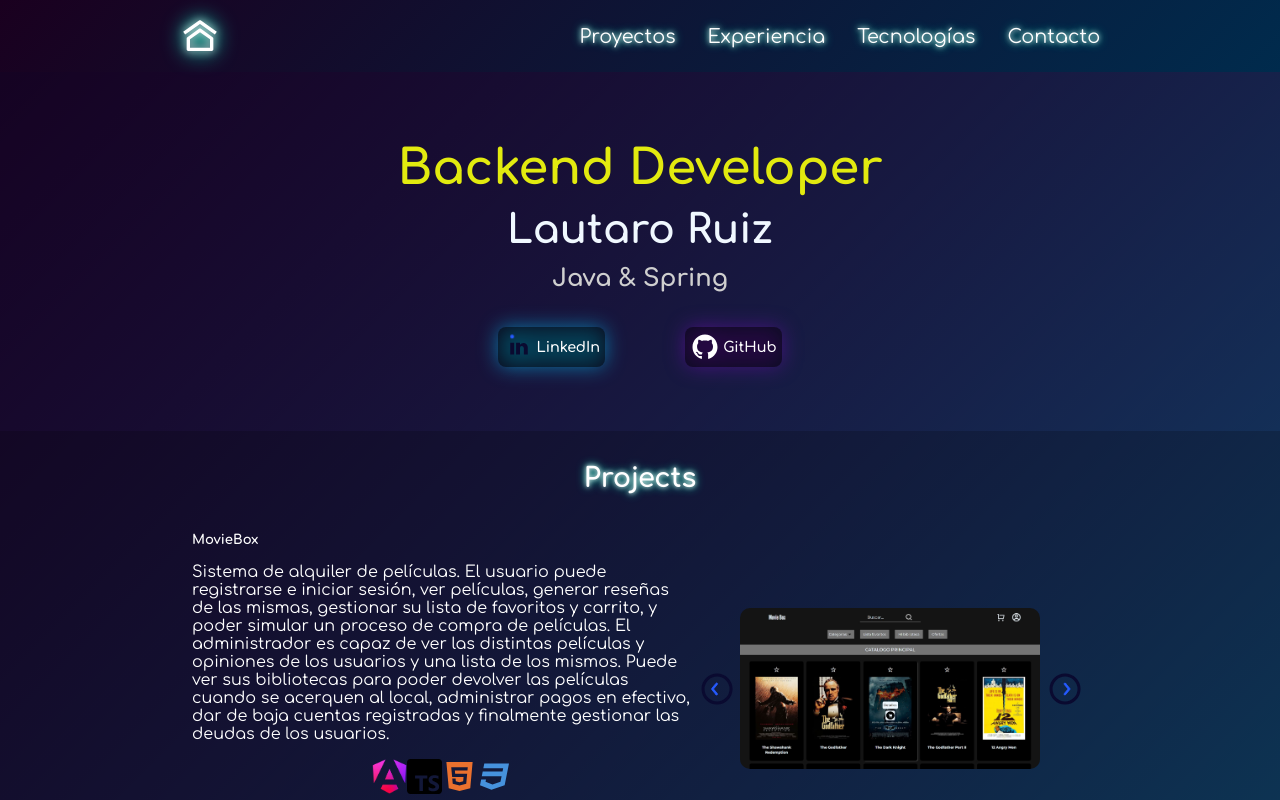
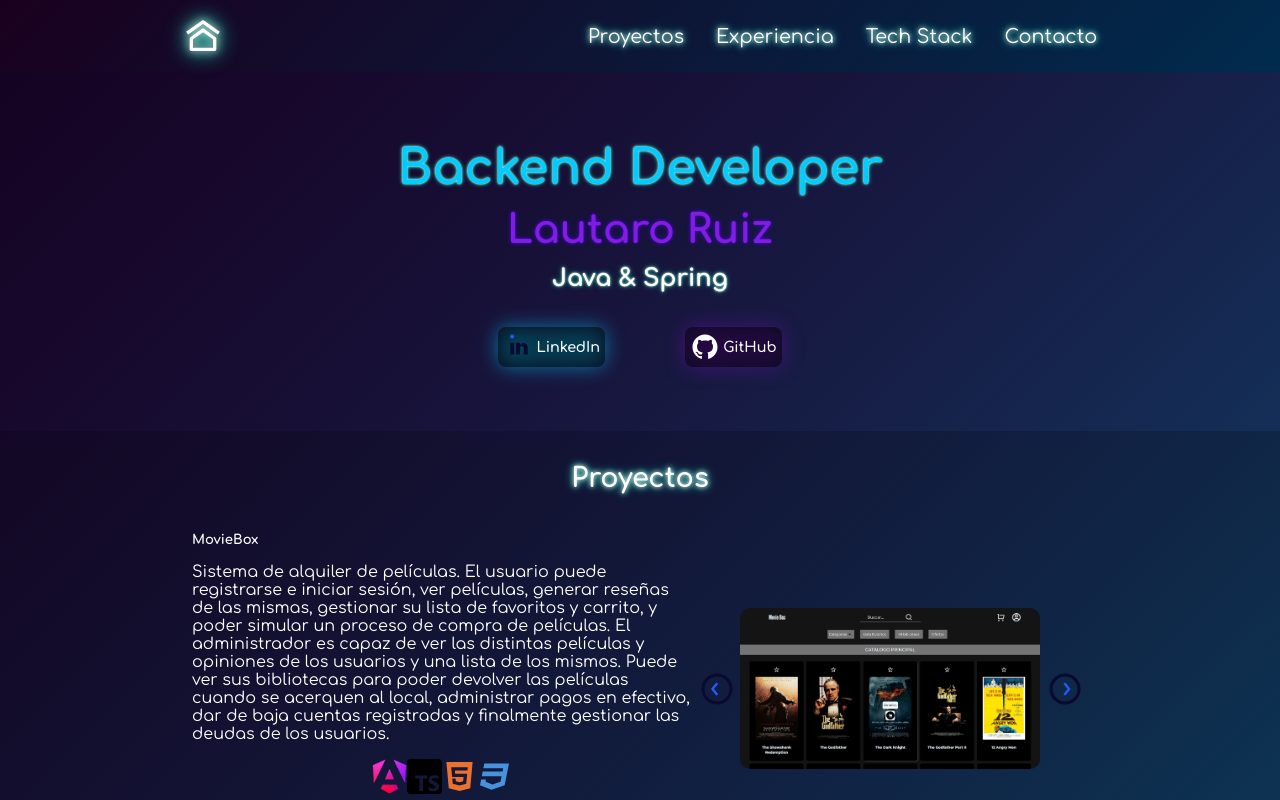
Before and after one commit to Lautaro-Ruiz/Portfolio, an Angular app: page / in a window 1280 px wide. Shown: the top 800 px of the page. Built offline with nearby package versions, Linux system fonts and the light colour scheme.

Commit message:
style: modifique el rol, mi nombre y tech stack

```diff
--- a/src/app/components/experience/experience/experience.component.html
+++ b/src/app/components/experience/experience/experience.component.html
@@ -1,6 +1,6 @@
 <section class="box-experiences">
     <section class="box-title">
-        <h4 class="title">Experience</h4>
+        <h4 class="title">Experiencia</h4>
     </section>
     <section class="experiences">
         <div class="experience">
--- a/src/app/components/introduction-section/introduction-section.component.css
+++ b/src/app/components/introduction-section/introduction-section.component.css
@@ -15,16 +15,20 @@
 
 .title{
     color: #E2EA0F;
+    color:  #00ccff;
+    text-shadow: 0 0 2px #fff, 0 0 4px #10d6ae;
     font-size: 3rem;
 }
 
 .fullname{
-    color: aliceblue;
+    color:  #801de4;
+    text-shadow: 0 0 2px #5e0396, 0 0 4px #3110d6;
     font-size: 2.5rem;
 }
 
 .stack{
-    color: #cfcfcf;
+    color: white;
+    text-shadow: 0 0 2px #fff, 0 0 5px #07c29c;
     font-size: 1.5rem;
 }
 
--- a/src/app/components/navbar/navbar/navbar.component.css
+++ b/src/app/components/navbar/navbar/navbar.component.css
@@ -1,7 +1,3 @@
-.box-navbar{
-
-}
-
 .box-buttons{
     display: flex;
     justify-content: space-around;
--- a/src/app/components/navbar/navbar/navbar.component.html
+++ b/src/app/components/navbar/navbar/navbar.component.html
@@ -10,7 +10,7 @@
         <div class="box-other-options">
             <button class="button">Proyectos</button>
             <button class="button">Experiencia</button>
-            <button class="button">Tecnologías</button>
+            <button class="button">Tech Stack</button>
             <button class="button">Contacto</button>
         </div>
     </section>
--- a/src/app/components/projects/projects.component.html
+++ b/src/app/components/projects/projects.component.html
@@ -1,6 +1,6 @@
 <section class="box-projects">
     <div class="box-title">
-        <h4 class="title">Projects</h4>
+        <h4 class="title">Proyectos</h4>
     </div>
     <section class="projects" *ngFor="let project of projects">
         <div class="project">
```
